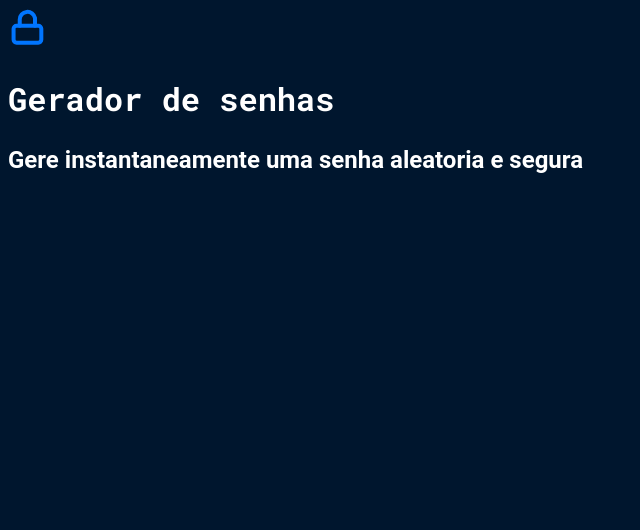
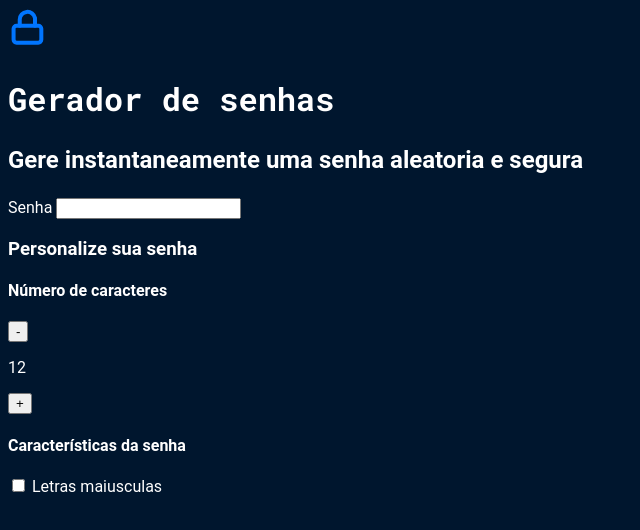
Before and after one commit to rafaelpoluha/js-gerador-senha, a plain HTML site: page index.html in a window 1280 px wide. Shown: the whole page, without its empty margins (0-640 px from the left). Drawn offline with Linux system fonts and the light colour scheme.

Commit message:
checkbox

```diff
--- a/index.html
+++ b/index.html
@@ -7,8 +7,36 @@
     <link rel="stylesheet" href="style.css">
 </head>
 <body>
-    <img src="unlock (1).svg" alt="cadeado fechado">
-   <h2 class="titulo-principal"> Gerador de senhas</h2>
-   <h3 class="titulo-secundario">Gere instantaneamente uma senha aleatoria e segura</h3>
-</body>
-</html>
+    <section class="conteudo">
+        <div class="conteudo-titulo">
+            <img src="unlock (1).svg" alt="cadeado fechado">
+            <h2 class="titulo-principal"> Gerador de senhas</h2>
+            <h3 class="titulo-secundario">Gere instantaneamente uma senha aleatoria e segura</h3>
+        </div>
+        <div class="conteudo senha">
+            <label for="senha">Senha</label>
+            <input name="senha" type="text" id="campo-senha">
+        </div>
+        <div class="parametro">
+            <h3 class="parametro-titulo">Personalize sua senha</h3>
+            <div class="parametro-coluna__senha">
+                <div class="parametro-senha">
+                    <h4 class="parametro-senha__titulo">Número de caracteres</h4>
+                    <div class="parametro-senha-botoes">
+                        <button class="parametro-senha__botao">-</button>
+                        <p class="parametro-senha__texto">12</p>
+                        <button class="parametro-senha__botao">+</button>
+                    </div>
+                </div>
+                <div class="parametro-senha">
+                    <h4 class="parametro-senha__titulo">Características da senha</h4>
+                    <div class="parametro-senha-checkbox">
+                        <input type="checkbox" name="maiusculo" class="checkbox" check>
+                        <label for="maiusculo">Letras maiusculas</label>
+                    </div>
+                </div>
+            </div>
+        </div>
+    </section>
+    </body>
+    </html>
```
